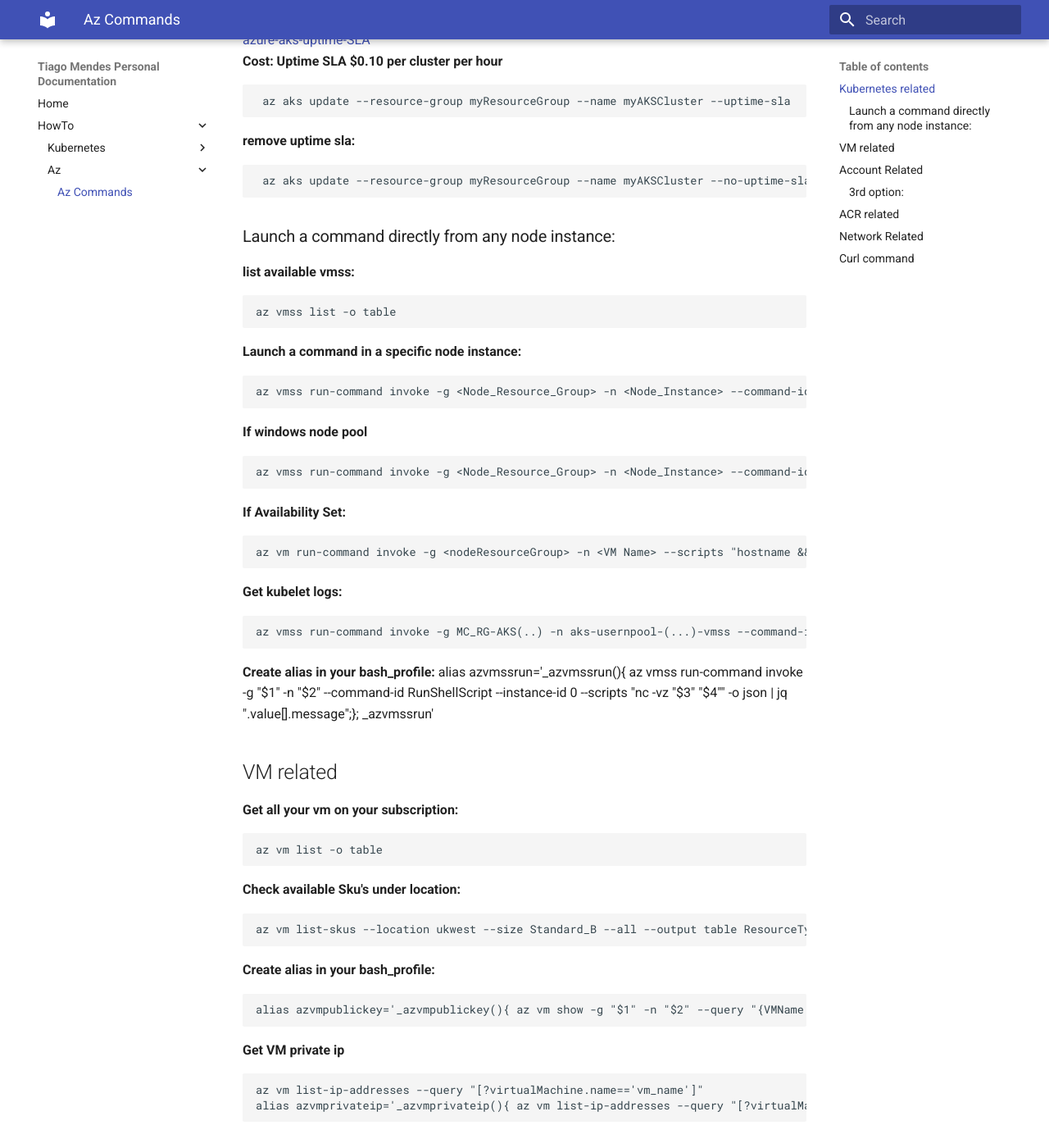
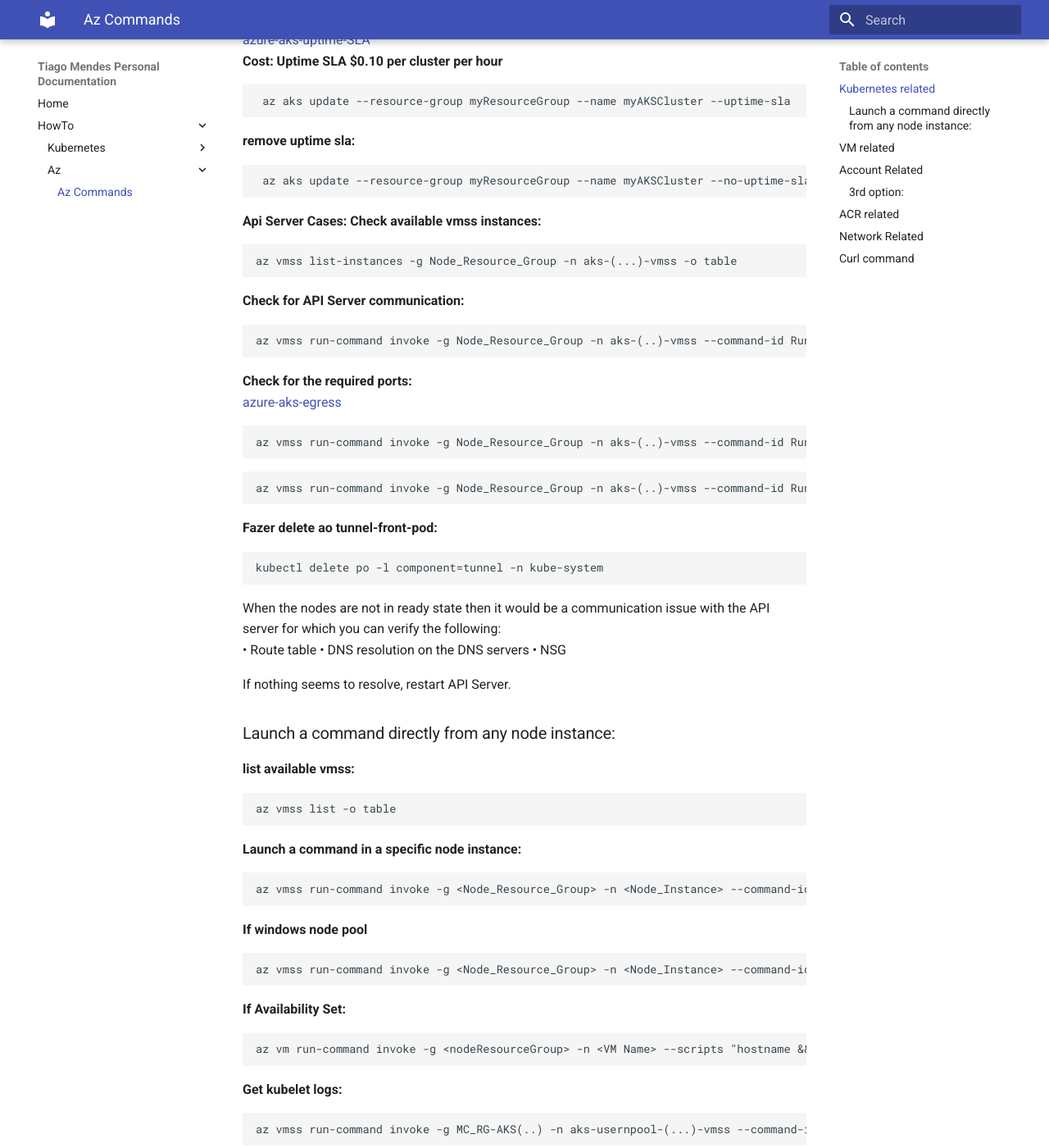
Before and after one commit to tmcmm/k8s-documentation, an MkDocs documentation site: the page built from docs/howto/az/az-help.md, in a window 1280 px wide and 1400 px high, scrolled down 2812 px. Shown: the whole window at 82% size. Built offline with MkDocs 1.6.1 and Material for MkDocs 9.7.7, drawn with Linux system fonts in a browser that asks for light colours.

Commit message:
changes to check api server

````diff
--- a/docs/howto/az/az-help.md
+++ b/docs/howto/az/az-help.md
@@ -123,6 +123,33 @@ __remove uptime sla:__
 ```
  az aks update --resource-group myResourceGroup --name myAKSCluster --no-uptime-sla
 ```
+__Api Server Cases:__
+__Check available vmss instances:__
+```
+az vmss list-instances -g Node_Resource_Group -n aks-(...)-vmss -o table
+```
+__Check for API Server communication:__
+```
+az vmss run-command invoke -g Node_Resource_Group -n aks-(..)-vmss --command-id RunShellScript --instance-id 6 --scripts "nc -vz  -w 2 FQDN 443" -o json
+```
+__Check for the required ports:__<br>
+[azure-aks-egress](https://docs.microsoft.com/en-us/azure/aks/limit-egress-traffic "Azure Required Ports AKS")<br>
+```
+az vmss run-command invoke -g Node_Resource_Group -n aks-(..)-vmss --command-id RunShellScript --instance-id 6 --scripts "nc -vz  -w 2 FQDN 9000" -o json
+```
+```
+az vmss run-command invoke -g Node_Resource_Group -n aks-(..)-vmss --command-id RunShellScript --instance-id 6 --scripts "nc -vz  -w 2 FQDN 1194" -o json
+```
+__Fazer delete ao tunnel-front-pod:__
+```
+kubectl delete po -l component=tunnel -n kube-system
+```
+When the nodes are not in ready state then it would be a communication issue with the API server for which you can verify the following:<br>
+• Route table
+• DNS resolution on the DNS servers
+• NSG
+
+If nothing seems to resolve, restart API Server.<br>
 
 ### Launch a command directly from any node instance:
 __list available vmss:__
````
